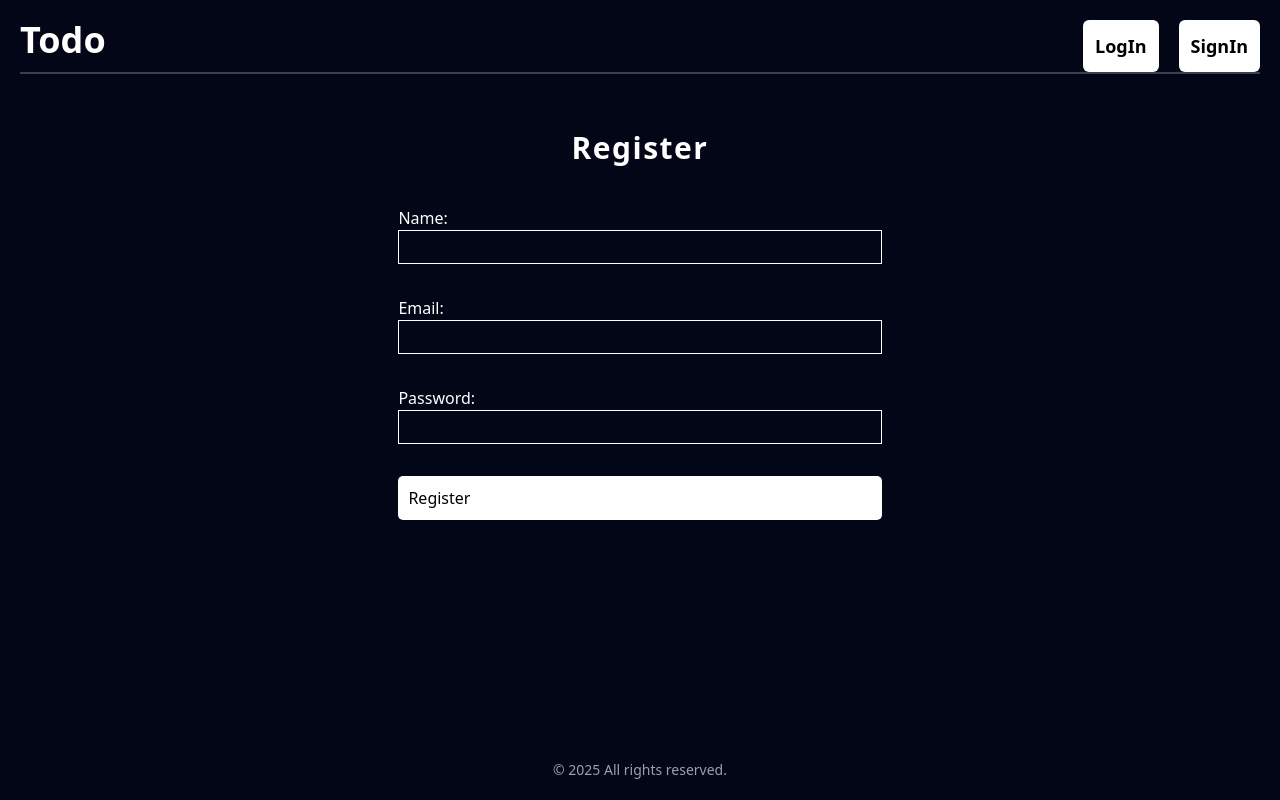
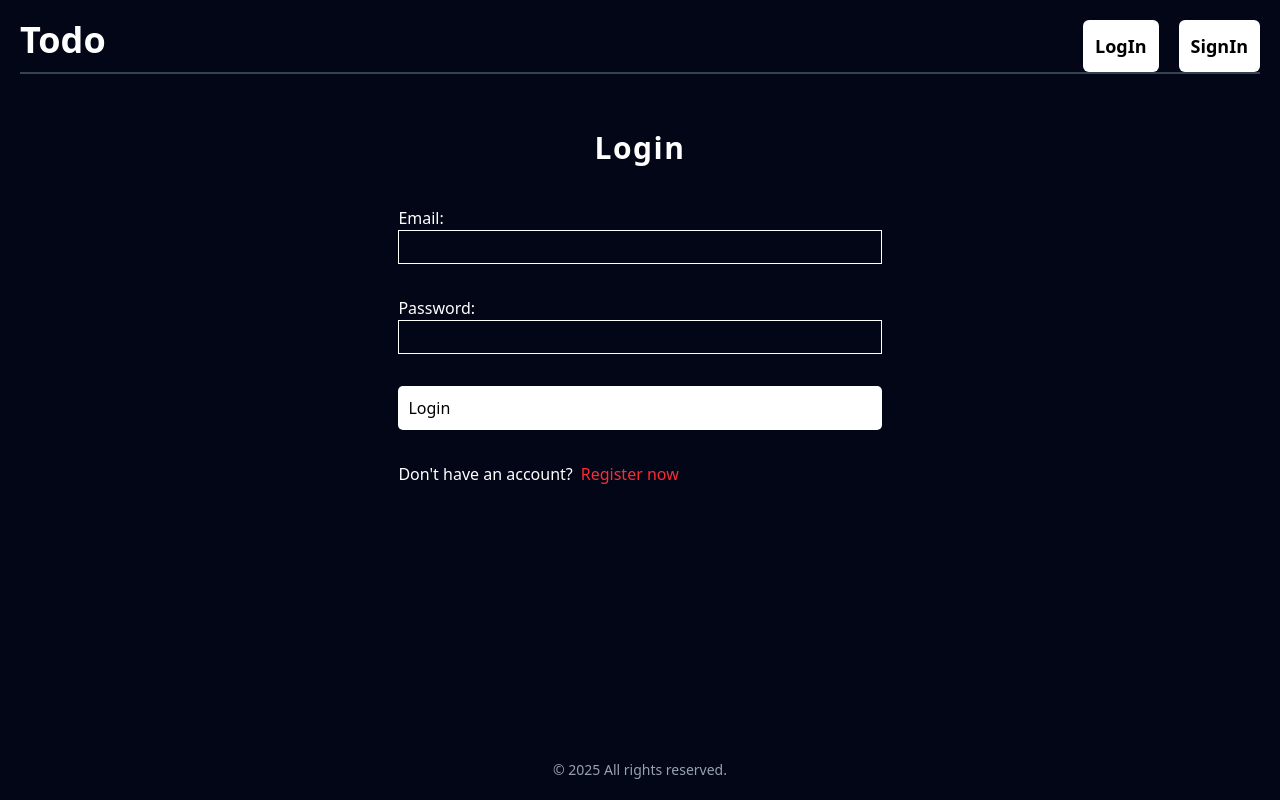
Before and after one commit to sakshi752/todoMERN, a React (Vite) app in the folder todofrontend/: page / in a window 1280 px wide. Built offline with nearby package versions, Linux system fonts and the light colour scheme.

Commit message:
todo-frontend-registerPage

```diff
--- a/todofrontend/package.json
+++ b/todofrontend/package.json
@@ -10,11 +10,14 @@
     "preview": "vite preview"
   },
   "dependencies": {
+    "@reduxjs/toolkit": "^2.8.2",
     "@tailwindcss/vite": "^4.1.11",
     "formik": "^2.4.6",
     "react": "^19.1.1",
     "react-dom": "^19.1.1",
+    "react-redux": "^9.2.0",
     "react-router-dom": "^7.8.0",
+    "redux-persist": "^6.0.0",
     "yup": "^1.7.0"
   },
   "devDependencies": {
--- /dev/null
+++ b/todofrontend/src/Pages/LoginPage/LoginModals.tsx
@@ -0,0 +1,10 @@
+export interface RegisterRequest {
+  name: string;
+  email: string;
+  password: string;
+}
+
+export interface LoginRequest {
+    email: string;
+    password:string;
+}
--- a/todofrontend/src/Pages/LoginPage/LoginPage.jsx
+++ b/todofrontend/src/Pages/LoginPage/LoginPage.jsx
@@ -2,17 +2,17 @@ import React, { useState } from 'react'
 import { Formik, Form, Field, ErrorMessage } from "formik";
 import * as Yup from 'yup';
 import Button from '../../Components/Button';
+import { loginUserService, registerUserService } from './LoginServices';
 
 const LoginPage = () => {
-  const [registerPage, setRegisterPage] = useState(true);
+  const [registerPage, setRegisterPage] = useState(false);
   const [initialState, setInitialState] = useState({
     name: "",
     email: "",
     password: ""
   })
+
   const [validationSchema, setValidationSchema] = useState(Yup.object({
-    name: Yup.string().min(3, "Must be at least 3 characters")
-      .required("Name is required"),
     email: Yup.string()
       .email("Invalid email format")
       .required("Email is required"),
@@ -20,8 +20,17 @@ const LoginPage = () => {
       .min(6, "Password must be at least 6 characters")
       .required("Password is required"),
   }));
-  const handleSubmit = () => {
 
+  const handleSubmit = (values) => {
+    const requestBody = registerPage ? {
+      email: values.email,
+      password: values.password,
+      name: values.name
+    } : {
+      email: values.email,
+      password: values.password,
+    }
+    registerPage ? registerUserService(requestBody) : loginUserService(requestBody)
   }
 
 
@@ -35,13 +44,15 @@ const LoginPage = () => {
         initialValues={initialState}
         validationSchema={validationSchema}
         enableReinitialize
+        onSubmit={handleSubmit}
       >
         <Form className='w-[40%]'>
-          <div className='flex flex-col mb-8'>
+          {registerPage && <div className='flex flex-col mb-8'>
             <label>Name:</label>
             <Field name="name" className="border p-1" />
             <ErrorMessage name="name" component="div" className="text-red-500" />
-          </div>
+          </div>}
+
           <div className='flex flex-col mb-8'>
             <label>Email:</label>
             <Field name="email" className="border p-1" />
@@ -52,8 +63,8 @@ const LoginPage = () => {
             <Field name="password" className="border p-1" />
             <ErrorMessage name="password" component="div" className="text-red-500" />
           </div>
-          <div className='w-[100%]'>
-            <Button text={"Register"} click={handleSubmit} style={{
+          <div className='w-[100%] mb-8'>
+            <Button text={registerPage ? "Register" : "Login"} style={{
               backgroundColor: "white",
               color: "black",
               padding: "10px",
@@ -65,7 +76,15 @@ const LoginPage = () => {
               textAlign: "center"
             }} />
           </div>
+          <div className='cursor-pointer' onClick={() => setRegisterPage(!registerPage)}>
+            <p>
+              {registerPage ? "Already have an account?" : "Don't have an account?"}
+              <span className="text-red-500 cursor-pointer pl-2">
+                {registerPage ? "Login now" : "Register now"}
+              </span>
 
+            </p>
+          </div>
         </Form>
       </Formik>
     </div>
--- a/todofrontend/src/Pages/LoginPage/LoginServices.js
+++ b/todofrontend/src/Pages/LoginPage/LoginServices.js
@@ -0,0 +1,14 @@
+import { toast } from "react-toastify";
+// import { RegisterRequest, LoginRequest } from "./LoginModals";
+
+export const registerUserService = (requestBody) => {
+    try {
+
+    } catch (error) {
+        toast.error(error.message ? error.message : "Something went wrong")
+    }
+};
+
+export const loginUserService = (requestBody) => {
+
+};
```
Also changed, not shown: todofrontend/src/redux/Actions/AuthAction.js (added), todofrontend/src/redux/CombinedReducers.js (added), todofrontend/src/redux/Reducers/AuthReducer.js (added), todofrontend/src/redux/store.js (added), 1 other file (tests, documents, lock files or other folders).
